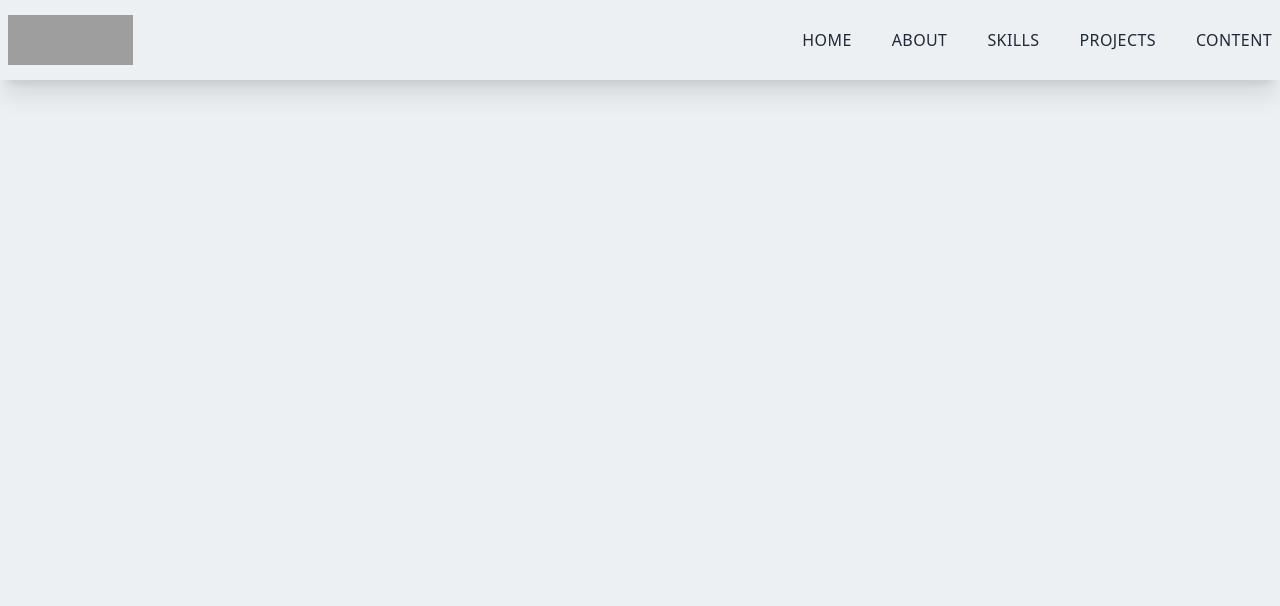
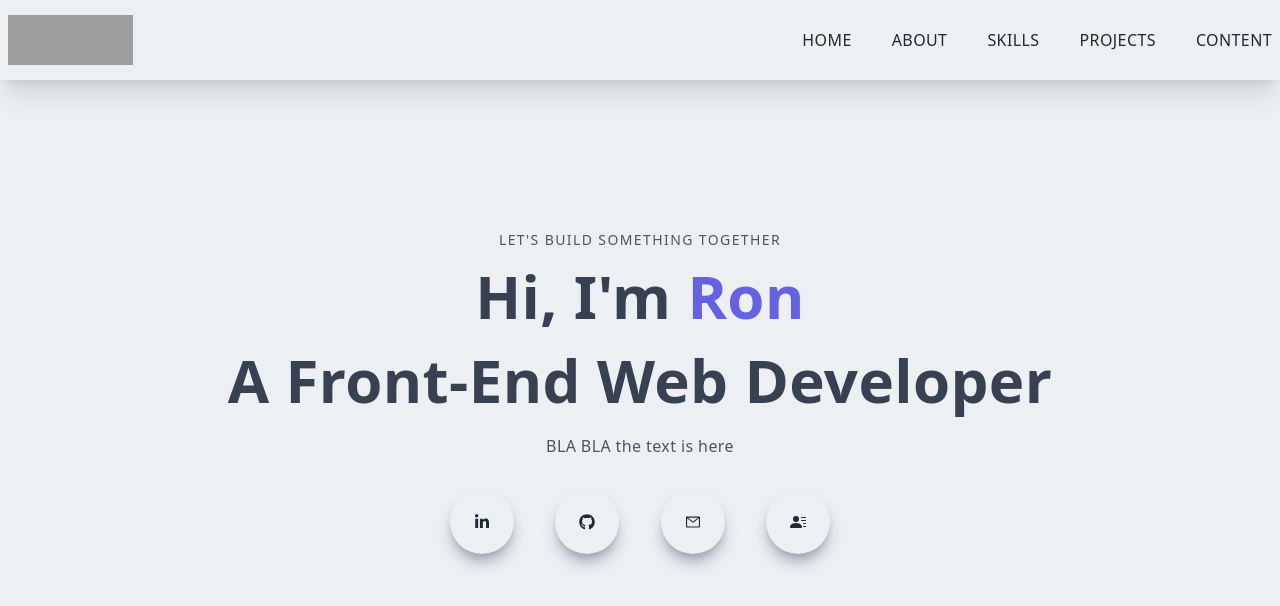
Before and after one commit to Hagafny/personal-website, a Next.js app: page / in a window 1280 px wide. Shown: the top 606 px of the page. Built offline with nearby package versions, Linux system fonts and the light colour scheme; grey boxes are pictures that could not be loaded.

Commit message:
added Main Section

```diff
--- /dev/null
+++ b/components/Main.jsx
@@ -0,0 +1,42 @@
+import React from "react";
+import { AiOutlineMail } from "react-icons/ai";
+import { BsFillPersonLinesFill } from "react-icons/bs";
+import { FaGithub, FaLinkedinIn } from "react-icons/fa";
+
+const Main = () => {
+  return (
+    <div className='w-full h-screen text-center'>
+      <div className='max-w-[1240px] w-full h-full mx-auto p-2 flex justify-center items-center'>
+        <div>
+          <p className='uppercase text-sm tracking-widest text-gray-600'>
+            LET'S BUILD SOMETHING TOGETHER
+          </p>
+          <h1 className='py-4 text-gray-700'>
+            Hi, I'm <span className='text-[#6561e5]'>Ron</span>
+          </h1>
+          <h1 className='py-2 text-gray-700'>A Front-End Web Developer</h1>
+
+          <p className='py-4 text-gray-600 max-w-[70%] m-auto'>
+            BLA BLA the text is here
+          </p>
+          <div className='flex items-center justify-between max-w-[380px] m-auto py-4'>
+            <div className='rounded-full shadow-lg shadow-gray-400 p-6 cursor-pointer hover:scale-110 ease-in duration-300'>
+              <FaLinkedinIn />
+            </div>
+            <div className='rounded-full shadow-lg shadow-gray-400 p-6 cursor-pointer hover:scale-110 ease-in duration-300'>
+              <FaGithub />
+            </div>
+            <div className='rounded-full shadow-lg shadow-gray-400 p-6 cursor-pointer hover:scale-110 ease-in duration-300'>
+              <AiOutlineMail />
+            </div>
+            <div className='rounded-full shadow-lg shadow-gray-400 p-6 cursor-pointer hover:scale-110 ease-in duration-300'>
+              <BsFillPersonLinesFill />
+            </div>
+          </div>
+        </div>
+      </div>
+    </div>
+  );
+};
+
+export default Main;
--- a/pages/index.js
+++ b/pages/index.js
@@ -1,5 +1,6 @@
 import Head from "next/head";
 import Navbar from "../components/Navbar";
+import Main from "../components/Main";
 
 export default function Home() {
   return (
@@ -10,6 +11,7 @@
         <link rel='icon' href='/favicon.ico' />
       </Head>
       <Navbar />
+      <Main />
     </div>
   );
 }
```
